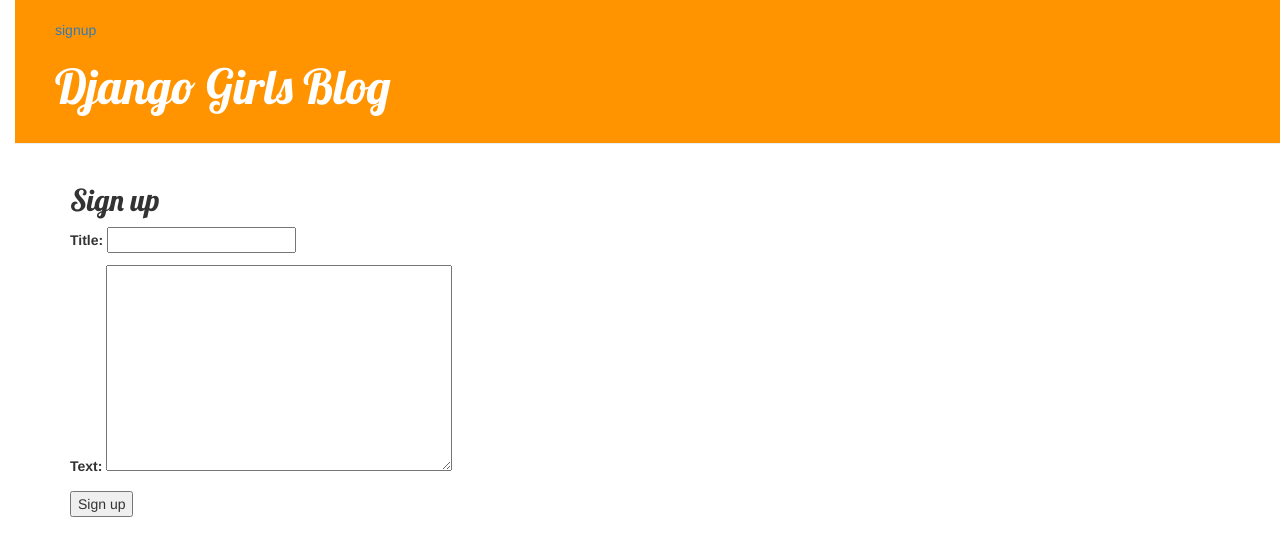
After one commit to deadlyhallows/my-first-blog2, a Django app: template blog/templates/blog/signup.html in a window 1280 px wide. The commit adds this page. Shown: the top 556 px of the page. Run offline with Django 3.2, Linux system fonts and the light colour scheme; the template is opened without the code that fills it: values that come from a table or form of the project are taken from there, others are empty; some libraries are stand-ins or nearby versions.

Commit message:
signup added

```diff
--- a/blog/models.py
+++ b/blog/models.py
@@ -1,5 +1,8 @@
+from __future__ import unicode_literals
 from django.db import models
 from django.utils import timezone
+
+
 
 
 
--- a/blog/templates/blog/base.html
+++ b/blog/templates/blog/base.html
@@ -11,6 +11,8 @@
             <div class="page-header">
                 {% if user.is_authenticated %}
                     <a href="{% url 'post_new' %}" class="top-menu"><span class="glyphicon glyphicon-plus"></span></a>
+                {% else %}
+                    <a href="{% url 'signup' %}">signup</a>
                 {% endif %}
                 <h1><a href="/">Django Girls Blog</a></h1>
             </div>
--- /dev/null
+++ b/blog/templates/blog/signup.html
@@ -0,0 +1,10 @@
+{% extends 'blog/base.html' %}
+
+{% block content %}
+  <h2>Sign up</h2>
+  <form method="post">
+    {% csrf_token %}
+    {{ form.as_p }}
+    <button type="submit">Sign up</button>
+  </form>
+{% endblock %}
--- a/blog/urls.py
+++ b/blog/urls.py
@@ -1,9 +1,21 @@
 from django.conf.urls import url
 from . import views
+
+
+
+
+
+
+
 
 urlpatterns = [
     url(r'^$', views.post_list, name='post_list'),
     url(r'^post/(?P<pk>\d+)/$', views.post_detail, name='post_detail'),
     url(r'^post/new/$', views.post_new, name='post_new'),
     url(r'^post/(?P<pk>\d+)/edit/$', views.post_edit, name='post_edit'),
+    url(r'^signup/$', views.signup, name='signup'),
+
+
+
+
 ]
--- a/mysite/settings.py
+++ b/mysite/settings.py
@@ -14,6 +14,8 @@
 
 # Build paths inside the project like this: os.path.join(BASE_DIR, ...)
 BASE_DIR = os.path.dirname(os.path.dirname(os.path.abspath(__file__)))
+
+
 
 
 # Quick-start development settings - unsuitable for production
@@ -55,7 +57,7 @@
 TEMPLATES = [
     {
         'BACKEND': 'django.template.backends.django.DjangoTemplates',
-        'DIRS': [],
+        'DIRS': [os.path.join(BASE_DIR, 'templates/blog')],
         'APP_DIRS': True,
         'OPTIONS': {
             'context_processors': [
--- a/mysite/urls.py
+++ b/mysite/urls.py
@@ -17,7 +17,9 @@
 from django.conf.urls import url
 from django.contrib import admin
 
+
 urlpatterns = [
     url(r'^admin/', admin.site.urls),
     url(r'', include('blog.urls')),
+
 ]
```
Also changed, not shown: blog/views.py (+19 -1 lines).
